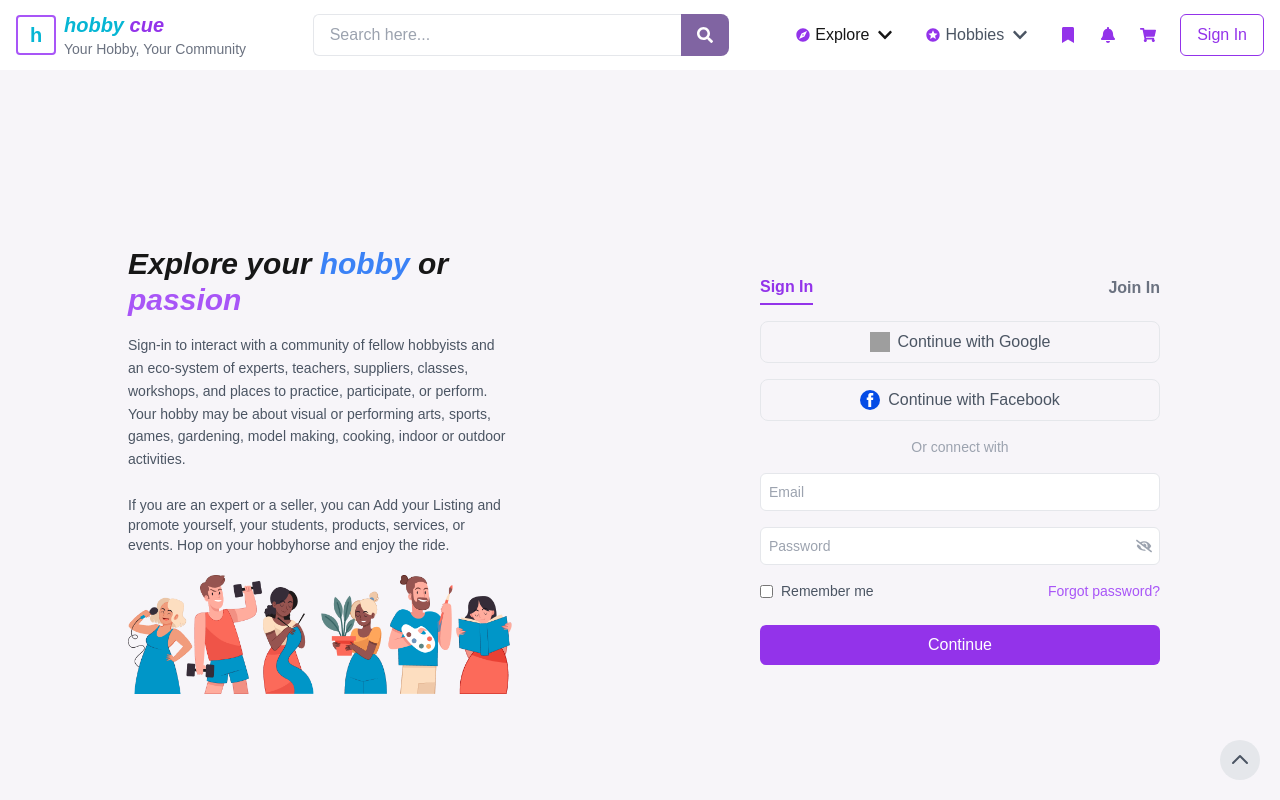
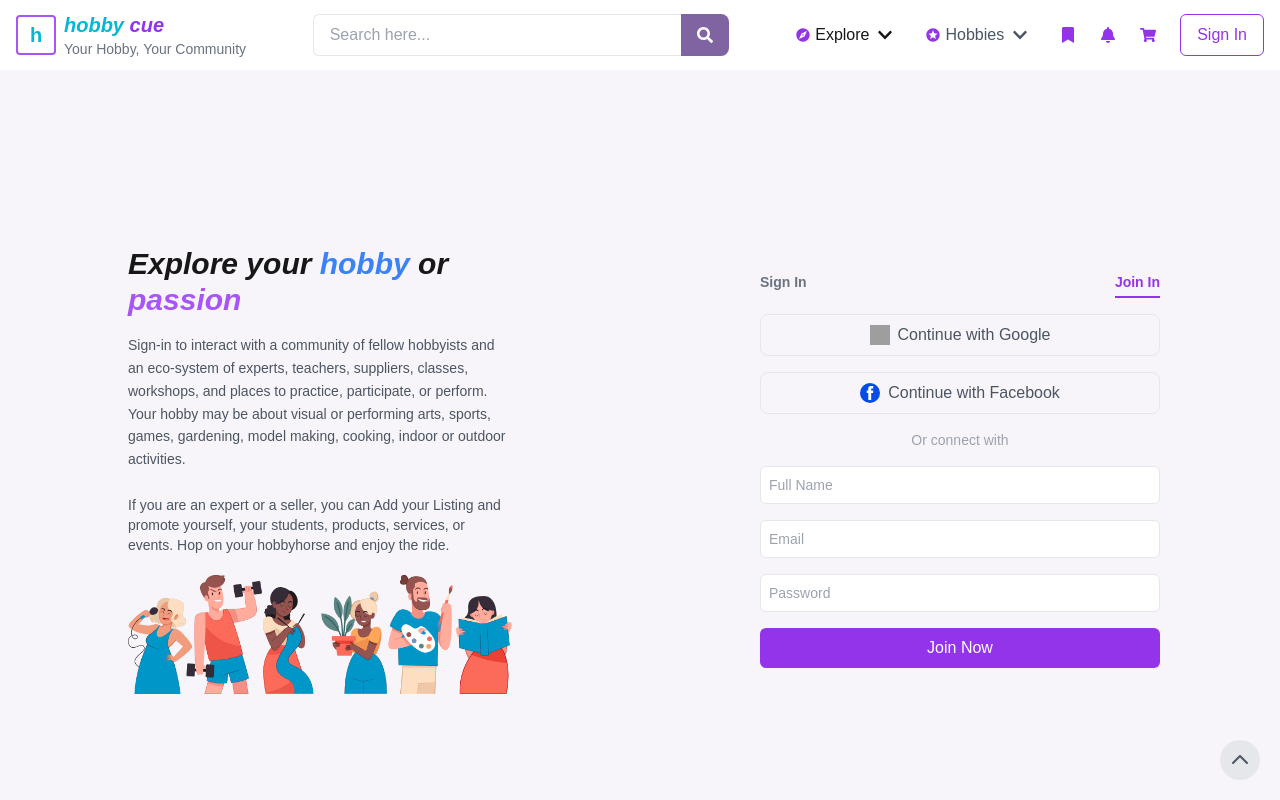
Before and after one commit to Shondarzer-Taroka/hubbycue, a Next.js app: page / in a window 1280 px wide. Both pictures are taken after a click on the button "Join In". Shown: the top 800 px of the page. Built offline with nearby package versions, Linux system fonts and the light colour scheme; grey boxes are pictures that could not be loaded.

Commit message:
join form done

```diff
--- a/src/components/Home/HobbyExplore/HobbyExplore.jsx
+++ b/src/components/Home/HobbyExplore/HobbyExplore.jsx
@@ -1,15 +1,129 @@
+// import Image from "next/image";
+// import peopleImage from '../../../../public/assets/Group 27.png'
+// import facebook from '../../../../public/assets/facebook-3-logo-svgrepo-com.svg'
+// import { FaEyeSlash } from "react-icons/fa";
+
+// export default function HobbyExplore() {
+//     return (
+//       <div className="flex min-h-screen flex-col lg:flex-row bg-[#f7f5f9] max-w-[1440px] mx-auto">
+
+//         <div className="lg:w-1/2 flex flex-col justify-center pt-3 lg:pt-0 px-3 md:px-20 lg:px-32">
+//           <h1 className="text-3xl font-bold mb-4 italic">
+//             Explore your <span className="text-blue-500">hobby</span> or{" "}
+//             <span className="text-purple-500">passion</span>
+//           </h1>
+//           <p className="text-gray-600 text-sm leading-relaxed mb-6">
+//             Sign-in to interact with a community of fellow hobbyists and an
+//             eco-system of experts, teachers, suppliers, classes, workshops, and
+//             places to practice, participate, or perform. Your hobby may be about
+//             visual or performing arts, sports, games, gardening, model making,
+//             cooking, indoor or outdoor activities.
+//           </p>
+//           <p className="text-gray-600 text-sm">
+//             If you are an expert or a seller, you can Add your Listing and promote
+//             yourself, your students, products, services, or events. Hop on your
+//             hobbyhorse and enjoy the ride.
+//           </p>
+
+//           <div className="mt-5">
+//             <Image src={peopleImage} alt="image" width={300} height={200} className="w-full"/>
+//           </div>
+//         </div>
+
+//         <div className="lg:w-1/2 flex items-center justify-center">
+//           <div className="w-full max-w-md p-6">
+//             <div className="flex items-center justify-between mb-4">
+//               <button className="text-purple-600 font-bold border-b-2 border-purple-600 pb-1">
+//                 Sign In
+//               </button>
+//               <button className="text-gray-500 font-semibold pb-1">Join In</button>
+//             </div>
+
+//             {/* Social Sign-In Buttons */}
+//             <div className="flex flex-col space-y-4 mb-4">
+//               <button className="flex items-center justify-center border rounded-lg py-2 text-gray-600 hover:bg-gray-100">
+//                 <img
+//                   src="https://www.svgrepo.com/show/475656/google-color.svg"
+//                   alt="Google Icon"
+//                   className="w-5 h-5 mr-2"
+//                 />
+//                 Continue with Google
+//               </button>
+//               <button className="flex items-center justify-center border rounded-lg py-2 text-gray-600 hover:bg-gray-100">
+//                 {/* <img
+//                   src='../../../../public/assets/facebook-3-logo-svgrepo-com.svg'
+//                   alt="Facebook Icon"
+//                   className="w-5 h-5 mr-2"
+//                 /> */}
+
+//                 <Image alt="facebook" src={facebook} width={28} height={28} className="w-5 h-5 mr-2"/>
+//                 Continue with Facebook
+//               </button>
+//             </div>
+
+//             <div className="text-center text-gray-400 text-sm mb-4">Or connect with</div>
+
+//             {/* Email and Password Inputs */}
+//             <div className="space-y-4">
+//               <input
+//                 type="email"
+//                 placeholder="Email"
+//                 className="w-full p-2 border rounded-md text-sm focus:ring-2 focus:ring-purple-500 focus:outline-none"
+//               />
+//               <div className="relative">
+//                 <input
+//                   type="password"
+//                   placeholder="Password"
+//                   className="w-full p-2 border rounded-md text-sm focus:ring-2 focus:ring-purple-500 focus:outline-none"
+//                 />
+//                 <span className="absolute inset-y-0 right-2 flex items-center text-gray-400">
+//                   <FaEyeSlash/>
+//                 </span>
+//               </div>
+//             </div>
+
+
+//             <div className="flex items-center justify-between text-sm text-gray-600 mt-4">
+//               <label className="flex items-center">
+//                 <input type="checkbox" className="mr-2" />
+//                 Remember me
+//               </label>
+//               <a href="#" className="text-purple-500 hover:underline">
+//                 Forgot password?
+//               </a>
+//             </div>
+
+
+//             <button className="w-full bg-purple-600 text-white py-2 rounded-md mt-6 hover:bg-purple-700">
+//               Continue
+//             </button>
+//           </div>
+//         </div>
+//       </div>
+//     );
+//   }
+
+
+
+
+
+
+'use client'
+import React, { useState } from "react";
 import Image from "next/image";
-import peopleImage from '../../../../public/assets/Group 27.png'
-import facebook from '../../../../public/assets/facebook-3-logo-svgrepo-com.svg'
+import peopleImage from "../../../../public/assets/Group 27.png";
+import facebook from "../../../../public/assets/facebook-3-logo-svgrepo-com.svg";
 import { FaEyeSlash } from "react-icons/fa";
 
 export default function HobbyExplore() {
+  const [isSignIn, setIsSignIn] = useState(true);
+
   return (
     <div className="flex min-h-screen flex-col lg:flex-row bg-[#f7f5f9] max-w-[1440px] mx-auto">
-
+      {/* Left Section */}
       <div className="lg:w-1/2 flex flex-col justify-center pt-3 lg:pt-0 px-3 md:px-20 lg:px-32">
         <h1 className="text-3xl font-bold mb-4 italic">
-            Explore your <span className="text-blue-500">hobby</span> or{" "}
+          Explore your <span className="text-blue-500">hobby</span> or {" "}
           <span className="text-purple-500">passion</span>
         </h1>
         <p className="text-gray-600 text-sm leading-relaxed mb-6">
@@ -26,19 +140,47 @@ export default function HobbyExplore() {
         </p>
 
         <div className="mt-5">
-            <Image src={peopleImage} alt="image" width={300} height={200} className="w-full"/>
+          <Image src={peopleImage} alt="image" width={300} height={200} className="w-full" />
         </div>
       </div>
 
+      {/* Right Section */}
       <div className="lg:w-1/2 flex items-center justify-center">
         <div className="w-full max-w-md p-6">
+          {/* Toggle Buttons */}
           <div className="flex items-center justify-between mb-4">
-              <button className="text-purple-600 font-bold border-b-2 border-purple-600 pb-1">
+            <button
+              onClick={() => setIsSignIn(true)}
+              className={`text-sm font-bold pb-1 border-b-2 ${
+                isSignIn ? "text-purple-600 border-purple-600" : "text-gray-500 border-transparent"
+              }`}
+            >
               Sign In
             </button>
-              <button className="text-gray-500 font-semibold pb-1">Join In</button>
+            <button
+              onClick={() => setIsSignIn(false)}
+              className={`text-sm font-bold pb-1 border-b-2 ${
+                !isSignIn ? "text-purple-600 border-purple-600" : "text-gray-500 border-transparent"
+              }`}
+            >
+              Join In
+            </button>
           </div>
 
+          {isSignIn ? (
+            <SignInForm />
+          ) : (
+            <JoinInForm />
+          )}
+        </div>
+      </div>
+    </div>
+  );
+}
+
+function SignInForm() {
+  return (
+    <>
       {/* Social Sign-In Buttons */}
       <div className="flex flex-col space-y-4 mb-4">
         <button className="flex items-center justify-center border rounded-lg py-2 text-gray-600 hover:bg-gray-100">
@@ -50,13 +192,13 @@ export default function HobbyExplore() {
           Continue with Google
         </button>
         <button className="flex items-center justify-center border rounded-lg py-2 text-gray-600 hover:bg-gray-100">
-                {/* <img
-                  src='../../../../public/assets/facebook-3-logo-svgrepo-com.svg'
-                  alt="Facebook Icon"
+          <Image
+            alt="facebook"
+            src={facebook}
+            width={28}
+            height={28}
             className="w-5 h-5 mr-2"
-                /> */}
-
-                <Image alt="facebook" src={facebook} width={28} height={28} className="w-5 h-5 mr-2"/>
+          />
           Continue with Facebook
         </button>
       </div>
@@ -77,11 +219,10 @@ export default function HobbyExplore() {
             className="w-full p-2 border rounded-md text-sm focus:ring-2 focus:ring-purple-500 focus:outline-none"
           />
           <span className="absolute inset-y-0 right-2 flex items-center text-gray-400">
-                  <FaEyeSlash/>
+            <FaEyeSlash />
           </span>
         </div>
       </div>
-
 
       <div className="flex items-center justify-between text-sm text-gray-600 mt-4">
         <label className="flex items-center">
@@ -93,12 +234,59 @@ export default function HobbyExplore() {
         </a>
       </div>
 
-
       <button className="w-full bg-purple-600 text-white py-2 rounded-md mt-6 hover:bg-purple-700">
         Continue
       </button>
-          </div>
-        </div>
-      </div>
+    </>
   );
 }
+
+function JoinInForm() {
+  return (
+    <>
+          <div className="flex flex-col space-y-4 mb-4">
+        <button className="flex items-center justify-center border rounded-lg py-2 text-gray-600 hover:bg-gray-100">
+          <img
+            src="https://www.svgrepo.com/show/475656/google-color.svg"
+            alt="Google Icon"
+            className="w-5 h-5 mr-2"
+          />
+          Continue with Google
+        </button>
+        <button className="flex items-center justify-center border rounded-lg py-2 text-gray-600 hover:bg-gray-100">
+          <Image
+            alt="facebook"
+            src={facebook}
+            width={28}
+            height={28}
+            className="w-5 h-5 mr-2"
+          />
+          Continue with Facebook
+        </button>
+      </div>
+
+      <div className="text-center text-gray-400 text-sm mb-4">Or connect with</div>
+      <div className="space-y-4 mb-4">
+        <input
+          type="text"
+          placeholder="Full Name"
+          className="w-full p-2 border rounded-md text-sm focus:ring-2 focus:ring-purple-500 focus:outline-none"
+        />
+        <input
+          type="email"
+          placeholder="Email"
+          className="w-full p-2 border rounded-md text-sm focus:ring-2 focus:ring-purple-500 focus:outline-none"
+        />
+        <input
+          type="password"
+          placeholder="Password"
+          className="w-full p-2 border rounded-md text-sm focus:ring-2 focus:ring-purple-500 focus:outline-none"
+        />
+      </div>
+
+      <button className="w-full bg-purple-600 text-white py-2 rounded-md hover:bg-purple-700">
+        Join Now
+      </button>
+    </>
+  );
+}
```
Lines whose indentation alone changed are shown as unchanged.
